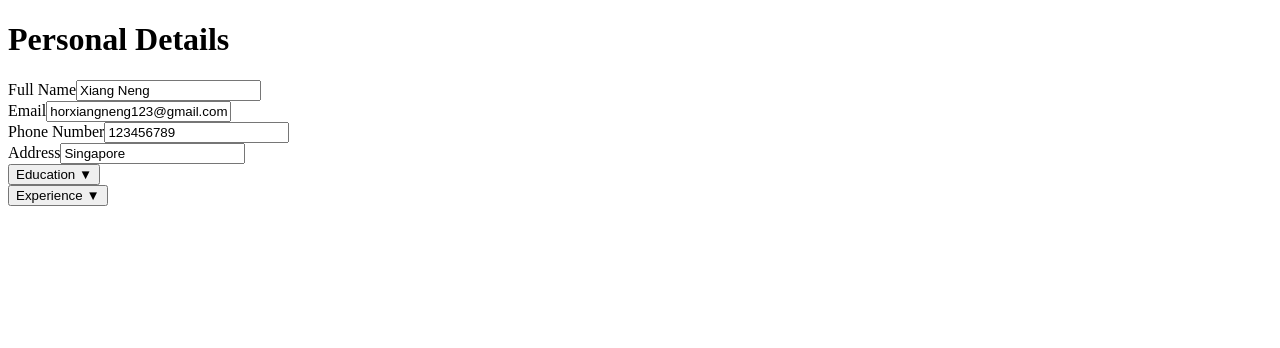
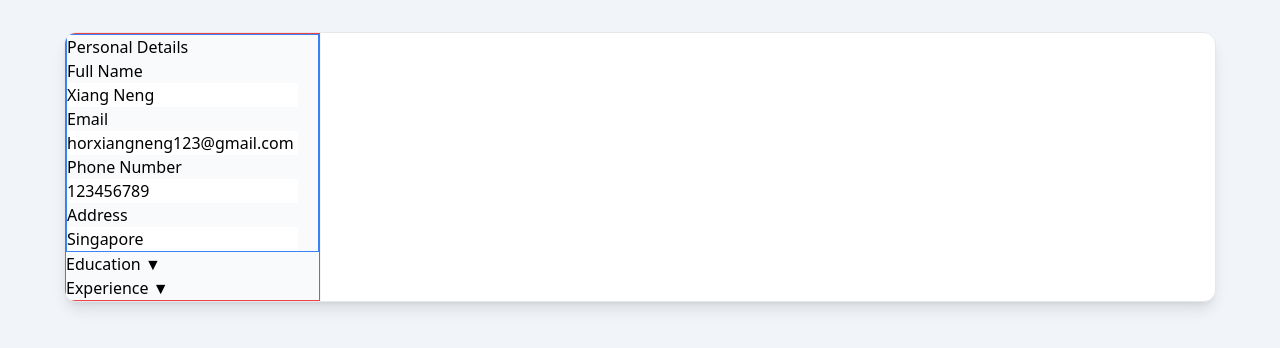
Before and after one commit to Rubyherp/react-CVApplication, a React (Vite) app: page / in a window 1280 px wide. Shown: the top 348 px of the page. Built offline with nearby package versions, Linux system fonts and the light colour scheme.

Commit message:
move collaspsableSection to helper dir. use tailwindcss for styling root

```diff
--- a/index.html
+++ b/index.html
@@ -1,13 +1,19 @@
 <!doctype html>
 <html lang="en">
-  <head>
+
+<head>
     <meta charset="UTF-8" />
     <link rel="icon" type="image/svg+xml" href="/favicon.svg" />
     <meta name="viewport" content="width=device-width, initial-scale=1.0" />
     <title>react-cvapplication</title>
-  </head>
-  <body>
+
+    <script src="https://cdn.tailwindcss.com"></script>
+
+</head>
+
+<body>
     <div id="root"></div>
     <script type="module" src="/src/main.jsx"></script>
-  </body>
+</body>
+
 </html>
--- a/src/main.jsx
+++ b/src/main.jsx
@@ -1,19 +1,9 @@
 import { StrictMode } from 'react'
 import { createRoot } from 'react-dom/client'
-import { createBrowserRouter, RouterProvider } from "react-router-dom"
-import Root from './routes/root.jsx'
-import ErrorPage from './routes/errorPage.jsx'
+import { RouterProvider } from "react-router-dom"
 import CVProvider from './CVProvider.jsx'
+import router from './router.jsx'
 
-const router = createBrowserRouter([
-    {
-        path: "/",
-        element: <Root />,
-        errorElement: <ErrorPage />,
-        children: [
-        ]
-    }
-])
 
 createRoot(document.getElementById('root')).render(
     <StrictMode>
--- /dev/null
+++ b/src/router.jsx
@@ -0,0 +1,13 @@
+import Root from "./routes/root"
+import ErrorPage from "./routes/errorPage"
+import { createBrowserRouter } from "react-router-dom"
+
+const router = createBrowserRouter([
+    {
+        path: "/",
+        element: <Root />,
+        errorElement: <ErrorPage />,
+    }
+])
+
+export default router;
--- a/src/routes/root.jsx
+++ b/src/routes/root.jsx
@@ -3,16 +3,24 @@ import Sidebar from "./sidebar.jsx";
 
 function Root() {
     return (
-        <>
-            <div className="main-container">
-                <div className="sidebar">
+        /* 1. bg-slate-100 gives the "outside" gap a light gray color */
+        <div className="min-h-screen bg-slate-100 py-8">
+
+            {/* 2. The Actual Container */}
+            <div className="container mx-auto max-w-6xl bg-white shadow-lg rounded-xl overflow-hidden flex border border-gray-200">
+
+                {/* Sidebar */}
+                <div className="w-64 border-r border-gray-100 bg-gray-50">
                     <Sidebar />
                 </div>
-                <div className="CV">
+
+                {/* Main Content (CV) */}
+                <div className="flex-1 p-8">
                     <Outlet />
                 </div>
+
             </div>
-        </>
+        </div>
     )
 }
 
--- a/src/routes/sidebar.jsx
+++ b/src/routes/sidebar.jsx
@@ -1,6 +1,6 @@
 import { useContext, useState } from "react"
 import { CVContext } from "../CVProvider"
-import CollapsableSection from "./collaspsableSection";
+import CollapsableSection from "../helper/collaspsableSection";
 
 
 function Sidebar() {
@@ -36,9 +36,9 @@ function Sidebar() {
 
     return (
         <>
-            <div className="sidebar">
+            <div className="flex flex-col border border-red-500">
 
-                <div className="personalInfo-container">
+                <div className="border border-blue-500">
 
                     <h1>Personal Details</h1>
 
```
Also changed, not shown: src/CVProvider.jsx (+2 -11 lines), src/helper/collaspsableSection.jsx (renamed from src/routes/collaspsableSection.jsx).
